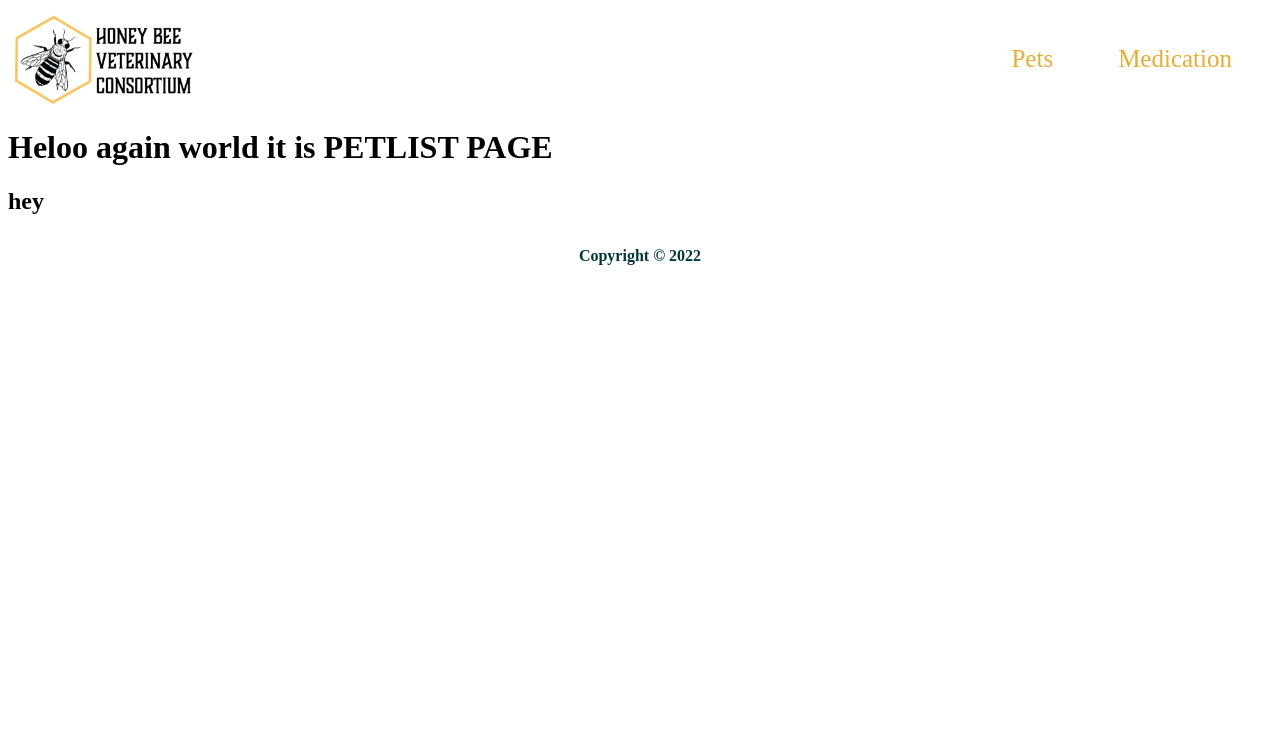
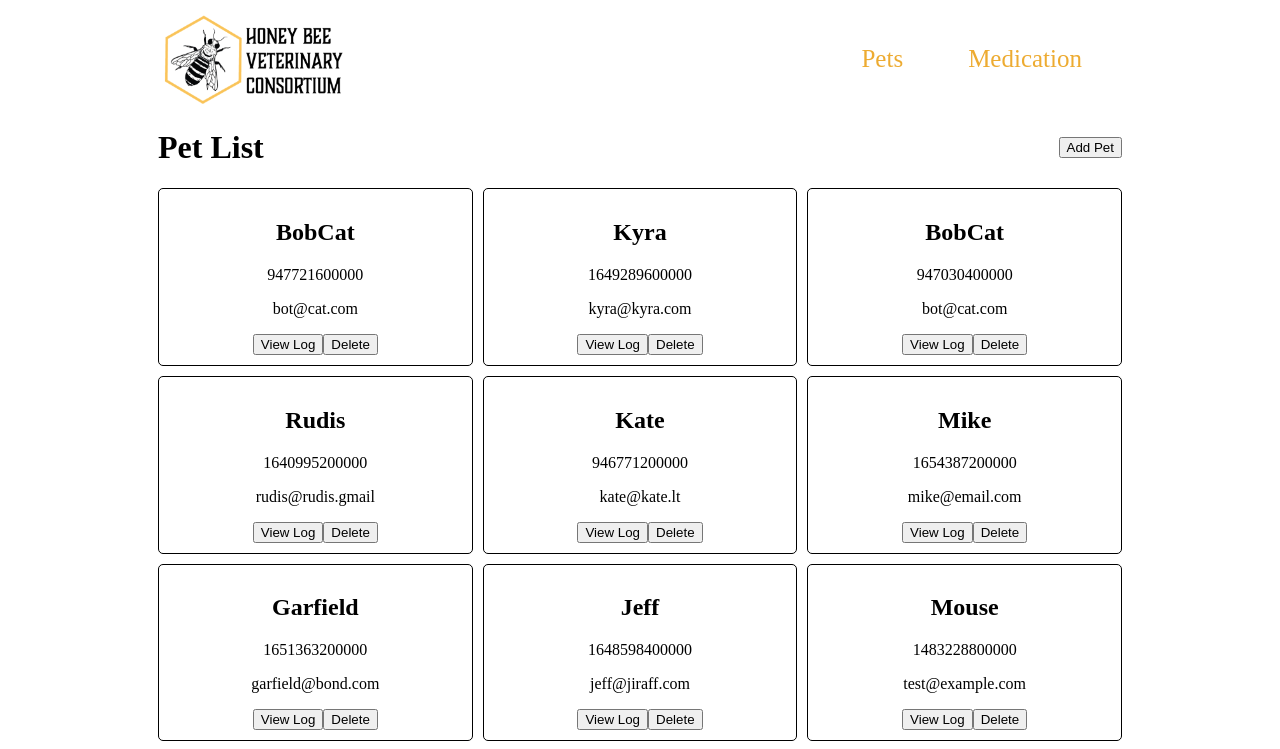
Before and after one commit to MantasMizaras/react-8-9-cao-darbas-dviese, a React (Create React App) app: page / in a window 1280 px wide. Shown: the top 749 px of the page. Built offline with nearby package versions, Linux system fonts and the light colour scheme.

Commit message:
PetListPage done, without css

```diff
--- a/src/App.css
+++ b/src/App.css
@@ -0,0 +1,22 @@
+.App {
+  margin: 0 150px;
+}
+
+.pets-header {
+  display: flex;
+  justify-content: space-between;
+  align-items: center;
+}
+
+.pets-grid {
+  display: grid;
+  grid-template-columns: 1fr 1fr 1fr;
+  gap: 10px;
+  text-align: center;
+}
+
+.pet-card {
+  border: 1px solid #000;
+  border-radius: 5px;
+  padding: 10px 20px;
+}
--- a/src/pages/PetListPage.jsx
+++ b/src/pages/PetListPage.jsx
@@ -1,8 +1,36 @@
+import { useState, useEffect } from 'react';
+import SinglePetCard from '../petList/SinglePetCard';
+
 const PetListPage = () => {
+  const [petsArr, setPetsArr] = useState([]);
+
+  const getPetsAndSetState = async () => {
+    const resp = await fetch('/db/pets.json');
+    const dataInJs = await resp.json();
+    const onlyDataWeNeed = dataInJs.map(({ id, name, dob, client_email }) => ({
+      id,
+      name,
+      dob,
+      client_email,
+    }));
+    setPetsArr(onlyDataWeNeed);
+  };
+
+  useEffect(() => {
+    getPetsAndSetState();
+  }, []);
+
   return (
     <div>
-      <h1>Heloo again world it is PETLIST PAGE</h1>
-      <h2>hey</h2>
+      <div className='pets-header'>
+        <h1>Pet List</h1>
+        <button>Add Pet</button>
+      </div>
+      <div className='pets-grid'>
+        {petsArr.map((pObj) => (
+          <SinglePetCard key={pObj.id} {...pObj} />
+        ))}
+      </div>
     </div>
   );
 };
--- a/src/petList/SinglePetCard.jsx
+++ b/src/petList/SinglePetCard.jsx
@@ -0,0 +1,17 @@
+import { Link } from 'react-router-dom';
+
+const SinglePetCard = (props) => {
+  return (
+    <div className='pet-card'>
+      <h2>{props.name}</h2>
+      <p>{props.dob}</p>
+      <p>{props.client_email}</p>
+      <Link to={`/pets/${props.id}`}>
+        <button>View Log</button>
+      </Link>
+      <button>Delete</button>
+    </div>
+  );
+};
+
+export default SinglePetCard;
```
